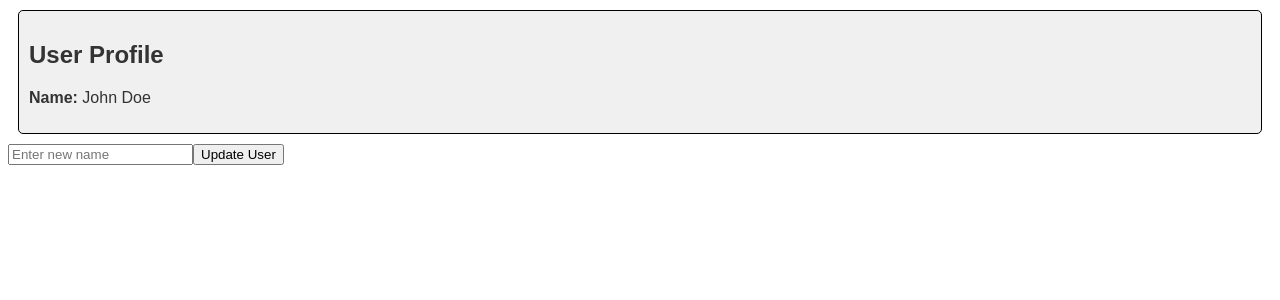
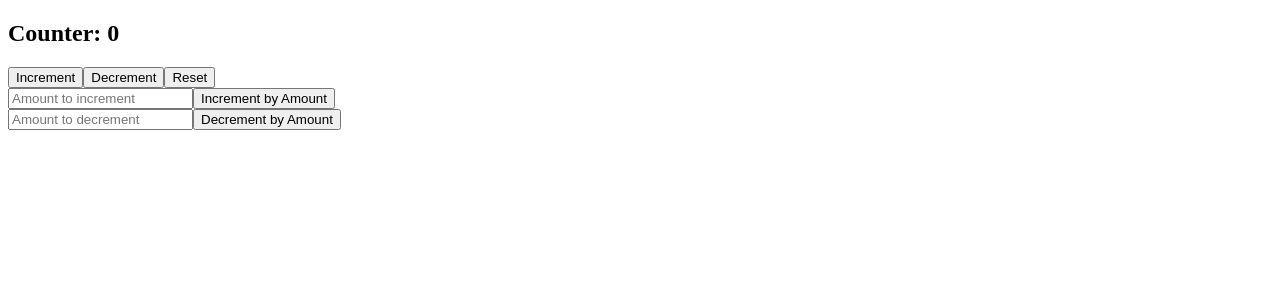
Before and after one commit to iprytula/react-monster-class, a React (Vite) app in the folder react-demos/: page / in a window 1280 px wide. Shown: the top 300 px of the page. Built offline with nearby package versions, Linux system fonts and the light colour scheme.

Commit message:
useReducer using

```diff
--- a/react-demos/src/App.jsx
+++ b/react-demos/src/App.jsx
@@ -1,4 +1,5 @@
 import BasicEffect from "./components/BasicEffect";
+import Counter from "./components/Counter";
 import CounterEffect from "./components/CounterEffect";
 import FetchDataEffect from "./components/FetchDataEffect";
 import UpdateUser from "./components/UpdateUser";
@@ -8,10 +9,11 @@ import UserProfile from "./components/UserProfile";
 const App = () => {
   return (
     <>
-      <UserProvider>
+      {/* <UserProvider>
         <UserProfile />
         <UpdateUser />
-      </UserProvider>
+      </UserProvider> */}
+      <Counter />
     </>
   )
 };
--- /dev/null
+++ b/react-demos/src/components/Counter.jsx
@@ -0,0 +1,41 @@
+import React from "react";
+import { counterReducer } from "./counterReducer";
+
+const Counter = () => {
+  const [count, dispatch] = React.useReducer(counterReducer, 0);
+
+  return (
+    <div className="counter-container">
+      <h2>Counter: {count}</h2>
+      <button onClick={() => dispatch({ type: "increment" })}>Increment</button>
+      <button onClick={() => dispatch({ type: "decrement" })}>Decrement</button>
+      <button onClick={() => dispatch({ type: "reset" })}>Reset</button>
+      <form
+        onSubmit={(e) =>
+          e.preventDefault() ||
+          dispatch({
+            type: "incrementByAmount",
+            payload: parseInt(e.target.amount.value),
+          })
+        }
+      >
+        <input type="number" name="amount" placeholder="Amount to increment" />
+        <button type="submit">Increment by Amount</button>
+      </form>
+      <form
+        onSubmit={(e) =>
+          e.preventDefault() ||
+          dispatch({
+            type: "decrementByAmount",
+            payload: parseInt(e.target.amount.value),
+          })
+        }
+      >
+        <input type="number" name="amount" placeholder="Amount to decrement" />
+        <button type="submit">Decrement by Amount</button>
+      </form>
+    </div>
+  );
+};
+
+export default Counter;
--- /dev/null
+++ b/react-demos/src/components/counterReducer.js
@@ -0,0 +1,16 @@
+export const counterReducer = (state, action) => {
+  switch (action.type) {
+    case "increment":
+      return state + 1;
+    case "decrement":
+      return state - 1;
+    case "reset":
+      return 0;
+    case "incrementByAmount":
+      return state + action.payload;
+    case "decrementByAmount":
+      return state - action.payload;
+    default:
+      throw new Error("Unknown action type");
+  }
+};
```
